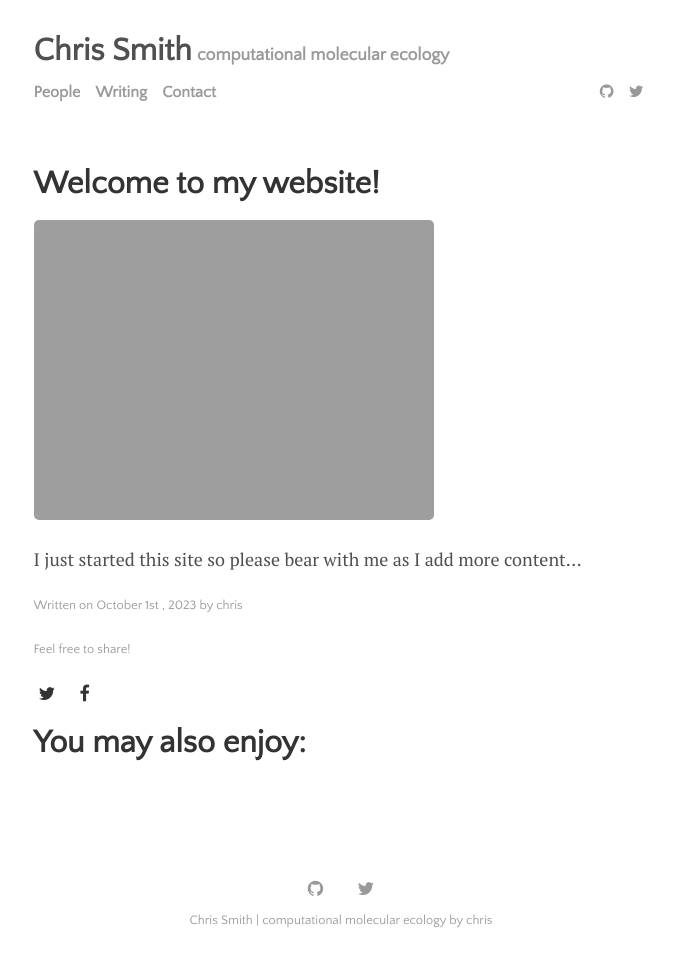
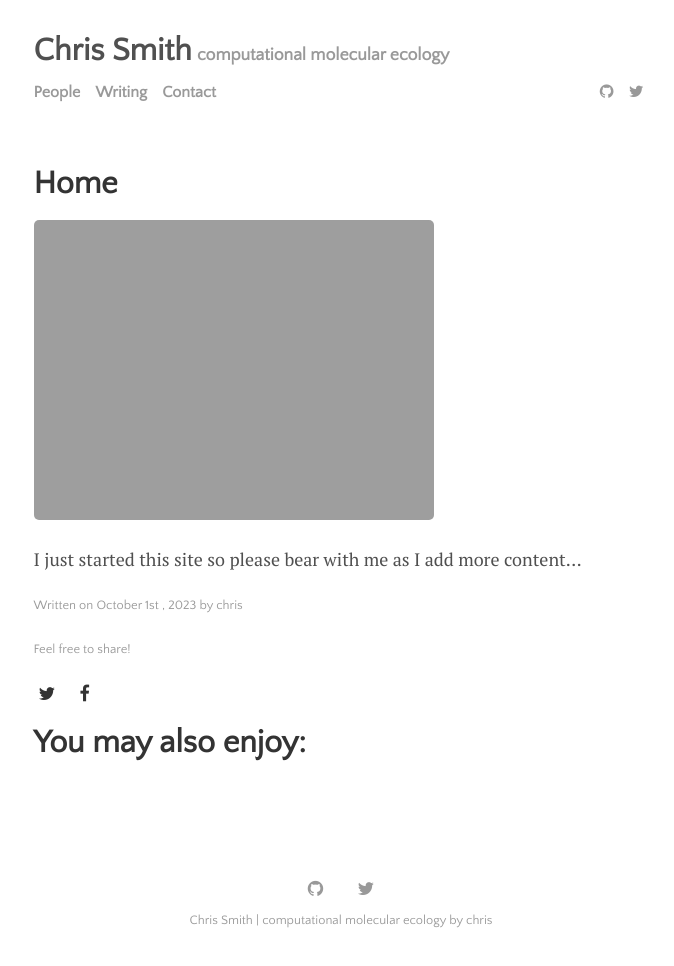
Before and after one commit to chriscrsmith/chriscrsmith.github.io, a Jekyll site: the page built from _posts/2023-10-01-home.md, in a window 1280 px wide. Shown: the whole page, without its empty margins (299-973 px from the left). Built offline with Jekyll 4.4.1, drawn with Linux system fonts in a browser that asks for light colours.

Commit message:
Update 2023-10-01-home.md

```diff
--- a/_posts/2023-10-01-home.md
+++ b/_posts/2023-10-01-home.md
@@ -1,6 +1,5 @@
 ---
 layout: post
-title: "Welcome to my website!"
 author: "chris"
 categories: journal
 tags: [documentation,sample]
```
